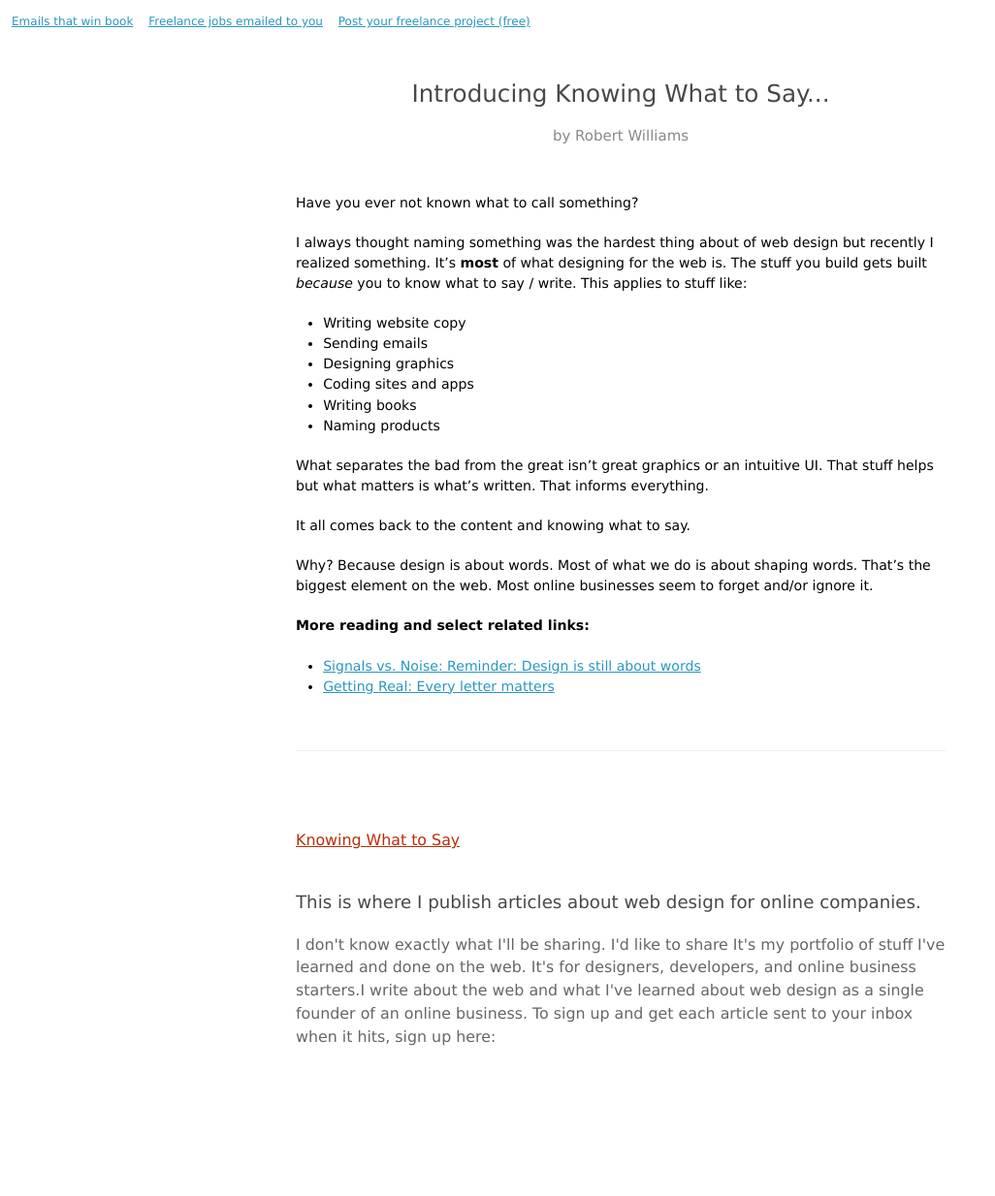
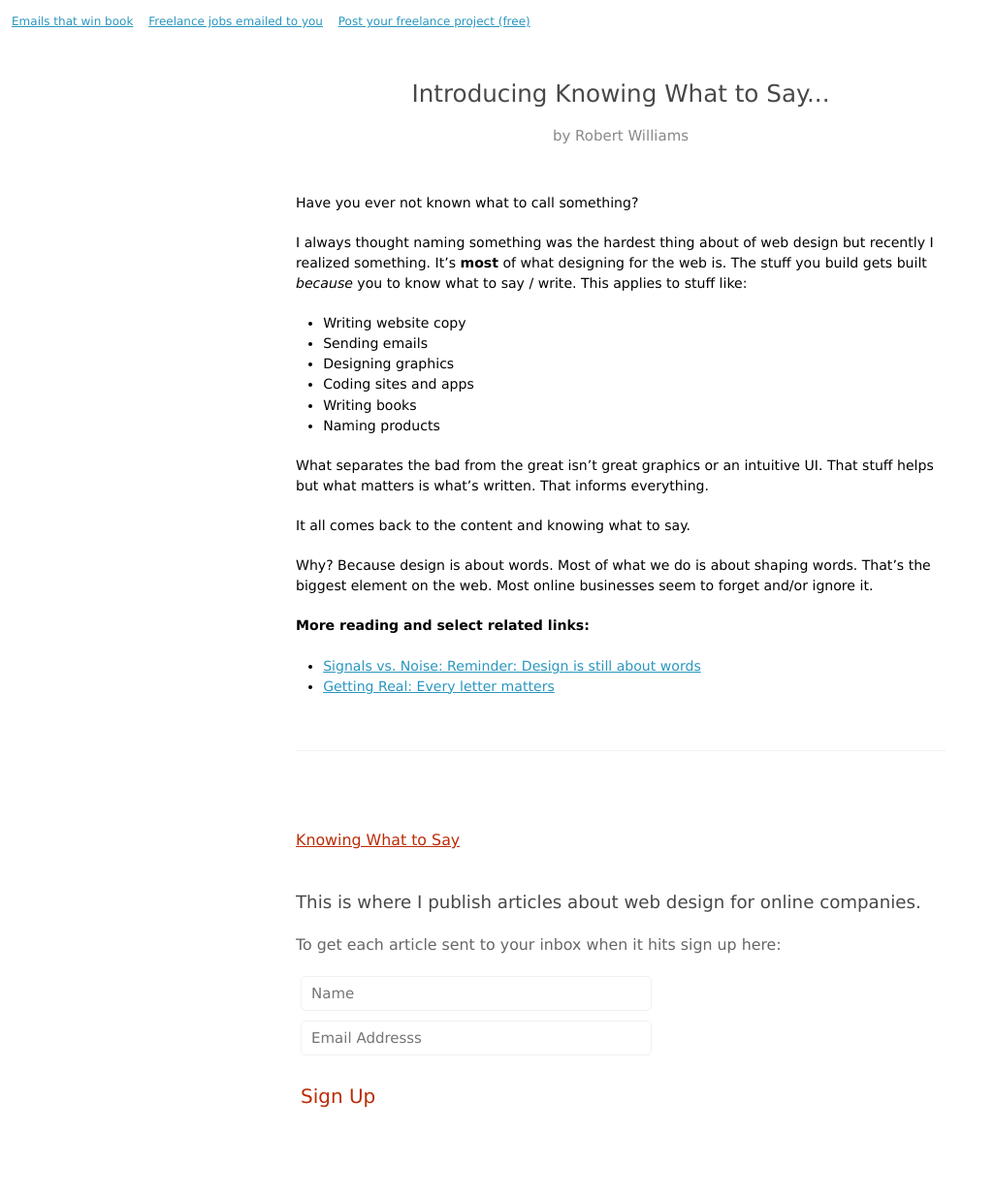
Before and after one commit to robwco/knowingwhattosay, a Jekyll site: the page built from _posts/2015-01-24-welcome.md, in a window 1280 px wide. Shown: the whole page at 97% size, without its empty margins (0-1026 px from the left). Built offline with Jekyll 4.4.1, drawn with Linux system fonts in a browser that asks for light colours; some web fonts are replaced; Markdown is read by kramdown in place of the engine named in the settings; before the commit the page ends 1132 px from its top, so only the background shows below that.

```diff
--- a/_layouts/default.html
+++ b/_layouts/default.html
@@ -11,8 +11,30 @@
 
         <!-- Custom CSS -->
         <link rel="stylesheet" href="/css/main.css">
-        <link href='http://fonts.googleapis.com/css?family=Muli|Source+Code+Pro|Roboto+Slab' rel='stylesheet' type='text/css'>
 				<link rel="stylesheet" type="text/css" href="//cloud.typography.com/7135732/681246/css/fonts.css" />
+
+				<!-- Gosquared Analytics code -->
+				<script>
+				  !function(g,s,q,r,d){r=g[r]=g[r]||function(){(r.q=r.q||[]).push(
+				  arguments)};d=s.createElement(q);q=s.getElementsByTagName(q)[0];
+				  d.src='//d1l6p2sc9645hc.cloudfront.net/tracker.js';q.parentNode.
+				  insertBefore(d,q)}(window,document,'script','_gs');
+
+				  _gs('GSN-947874-D');
+				</script>
+
+				<!-- Google analytics -->
+
+				<script>
+				  (function(i,s,o,g,r,a,m){i['GoogleAnalyticsObject']=r;i[r]=i[r]||function(){
+				  (i[r].q=i[r].q||[]).push(arguments)},i[r].l=1*new Date();a=s.createElement(o),
+				  m=s.getElementsByTagName(o)[0];a.async=1;a.src=g;m.parentNode.insertBefore(a,m)
+				  })(window,document,'script','//www.google-analytics.com/analytics.js','ga');
+
+				  ga('create', 'UA-45184123-5', 'auto');
+				  ga('send', 'pageview');
+
+				</script>
 
     </head>
     <body>
@@ -40,7 +62,18 @@
           <div class="footer">
 						<h1 class="title"><a href="/">{{ site.name }}</a></h1>
 						<h3>This is where I publish articles about web design for online companies.</h3>
-						<p>I don't know exactly what I'll be sharing. I'd like to share It's my portfolio of stuff I've learned and done on the web. It's for designers, developers, and online business starters.I write about the web and what I've learned about web design as a single founder of an online business. To sign up and get each article sent to your inbox when it hits, sign up here:</p>
+						<p>To get each article sent to your inbox when it hits sign up here:</p>
+						<form action="https://www.getdrip.com/forms/7627291/submissions" method="post" target="_blank" data-drip-embedded-form="3704">
+						    <div>
+						      <input placeholder="Name" type="text" name="fields[name]" value="" />
+						    </div>
+						    <div>
+						      <input placeholder="Email Addresss" type="text" name="fields[email]" value="" />
+						    </div>
+						  <div>
+						    <input type="submit" name="submit" value="Sign Up" data-drip-attribute="sign-up-button" />
+						  </div>
+						</form>
         </div>
 
     </body>
--- a/css/main.css
+++ b/css/main.css
@@ -29,6 +29,11 @@
   font-size: 1.4em;
 	margin: 2em 0;
 }
+
+form {margin: 1em auto; }
+input {font-family: 'Gotham SSm A', 'Gotham SSm B', Verdana, sans-serif; font-weight: 200; font-size: 15px; padding:2px 10px; margin: 5px; border: 1px solid #f1f1f1;}
+input[type=text] {width:340px; height: 2em; border-radius: 5px;}
+input[type=submit] {width:100px; color: #BB2C06; background-color: #FFF; cursor: pointer; padding: 1em 0; border-radius: 5px; border: 0px; text-align: left; font-weight: 500; font-size: 20px;}
 
 h2 a {
 	color: #000;
```
Also changed, not shown: _posts/2015-01-24-welcome.md (renamed from _posts/2015-01-20-introducing.md, +2 -1 lines), README.md.
